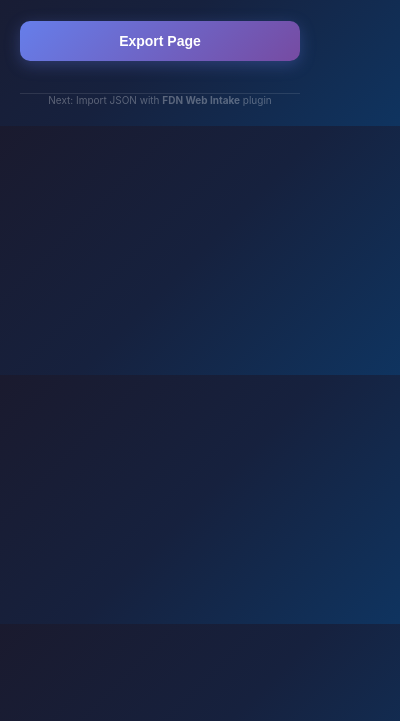
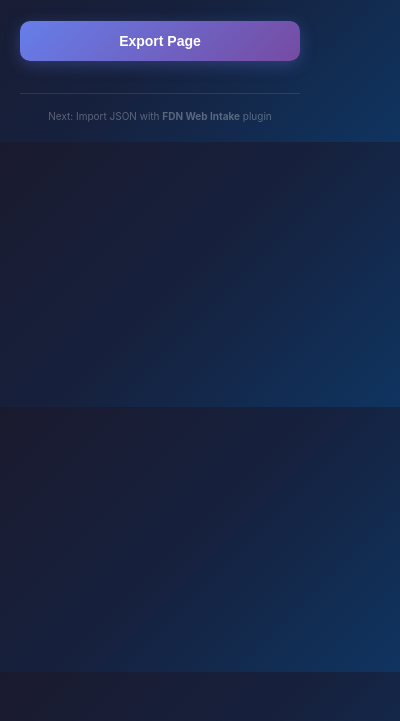
Before and after one commit to ASoudy/siteflow, a browser extension: page fdn-web-capture/popup.html in a window 400 px wide. Shown: the part 123-844 px from the top of the page. Drawn offline with Linux system fonts and the light colour scheme.

Commit message:
Fix CSS typo in popup.html

```diff
--- a/fdn-web-capture/popup.html
+++ b/fdn-web-capture/popup.html
@@ -154,7 +154,7 @@
         /* Footer */
         .footer {
             margin-top: 16px;
-            pt: 16px;
+            padding-top: 16px;
             border-top: 1px solid rgba(255, 255, 255, 0.1);
             text-align: center;
             font-size: 10px;
```
